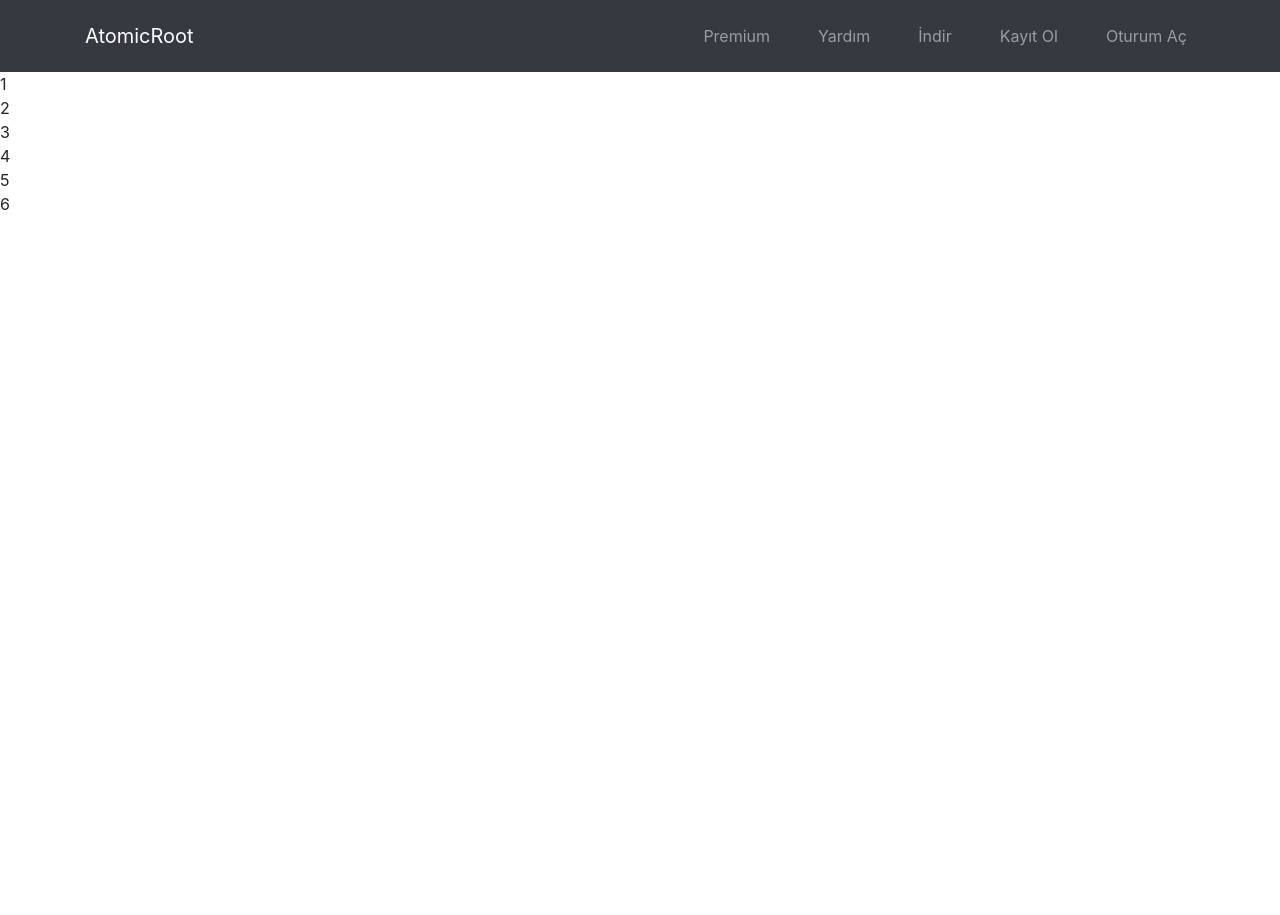
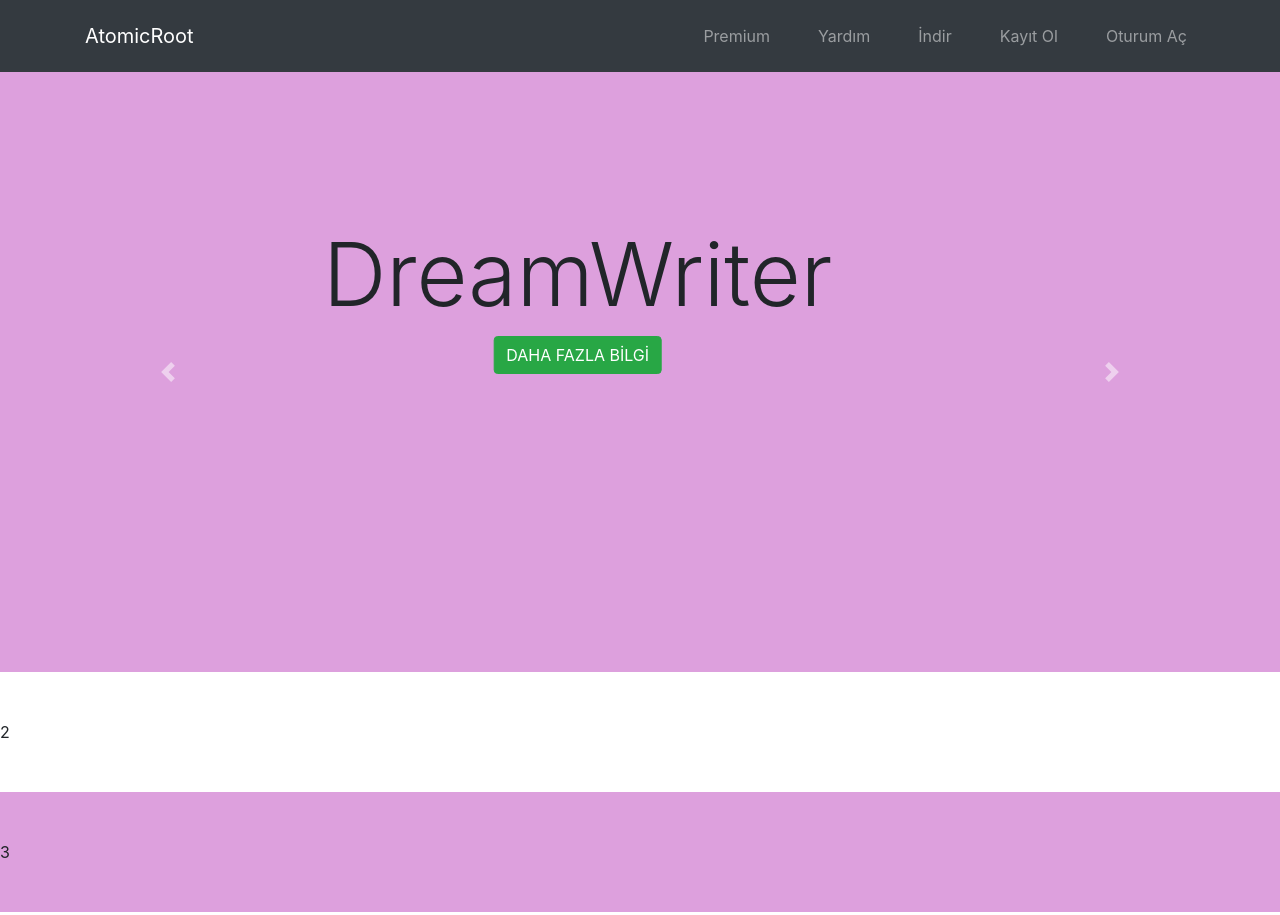
Before and after one commit to nimetapaydin/Bootstrap, a website: page homepage.html in a window 1280 px wide. Shown: the top 915 px of the page. Before the commit the page ends 800 px from the top, so only its background shows below. Drawn offline with nearby package versions, Linux system fonts and the light colour scheme.

Commit message:
Homepage düzenlendi.

```diff
--- a/homepage.html
+++ b/homepage.html
@@ -5,18 +5,17 @@
     <meta name="viewport" content="width=device-width, initial-scale=1, shrink-to-fit=no">
     <link rel="stylesheet" href="https://stackpath.bootstrapcdn.com/bootstrap/4.5.2/css/bootstrap.min.css" integrity="sha384-JcKb8q3iqJ61gNV9KGb8thSsNjpSL0n8PARn9HuZOnIxN0hoP+VmmDGMN5t9UJ0Z" crossorigin="anonymous">
 
-    <title>İletisim</title>
+    <title>HomePage</title>
 
     <style>
-      span{
-        height: 500px;
-        width: 75px;
-        background-color: whitesmoke;
-        display: inline-block;
+      .bg-purple {
+          background-color: plum !important;
       }
-      span[class*="rounded"]{
-        background-color: orangered;
+
+      .bosluk{
+          padding : 150px 0px;
       }
+
     </style>
   </head>
   <body>
@@ -49,23 +48,50 @@
         </div>
     </nav>
 
-    <section>
-        1
+    <section class="bg-purple bosluk">
+        <div class="container">
+            <div id="atomicroot-slider" class="carousel slide" data-ride="carousel">
+                <div class="carousel-inner text-center" style="height: 300px; ">
+                    <div class="carousel-item active">
+                        <h1 class="display-2"> DreamWriter</h1>
+                        <a href="#" class="btn btn-success"> DAHA FAZLA BİLGİ</a>
+                    </div>
+                    <div class="carousel-item">
+                        <h1 class="display-2"> Bebek Günlüğü</h1>
+                        <a href="#" class="btn btn-outline-success"> DAHA FAZLA BİLGİ</a>
+                    </div>
+                    <div class="carousel-item">
+                        <h1 class="display-2">Faturan Burada</h1>
+                        <a href="#" class="btn btn-success"> DAHA FAZLA BİLGİ</a>
+                    </div>
+                </div>
+
+                <a href="#atomicroot-slider" class="carousel-control-prev" data-slide="prev">
+                    <span class="carousel-control-prev-icon"></span>
+                </a>
+                <a href="#atomicroot-slider" class="carousel-control-next" data-slide="next">
+                    <span class="carousel-control-next-icon"></span>
+                </a>
+            </div>
+        </div>
     </section>
-    <section>
+
+    <section class=" py-5">
         2
     </section>
-    <section>
+
+    <section class="bg-purple py-5">
         3
     </section>
-    <section>
+
+    <section class=" py-5">
         4
     </section>
-    <section>
+    <section class="bg-purple py-5">
         5
     </section>
 
-    <footer>
+    <footer class="bg-dark py-5">
         6
     </footer>
 
```
